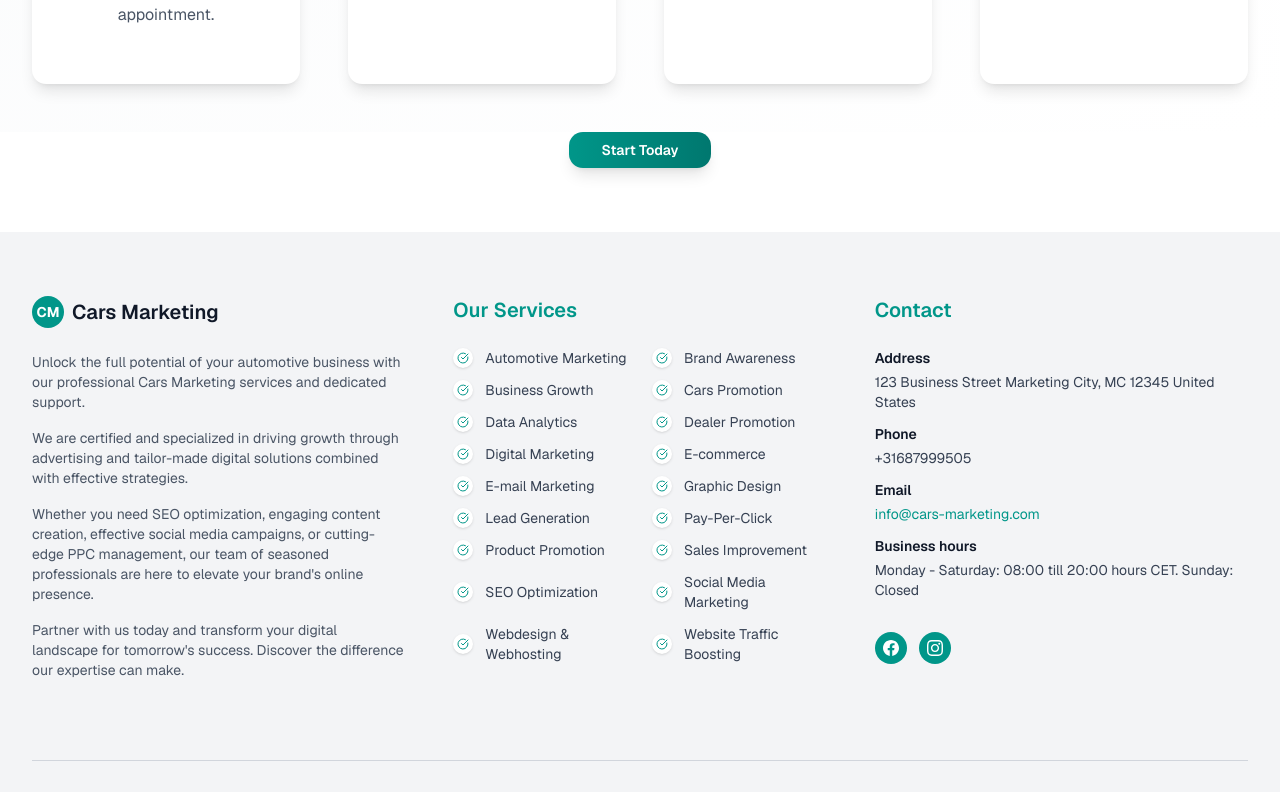
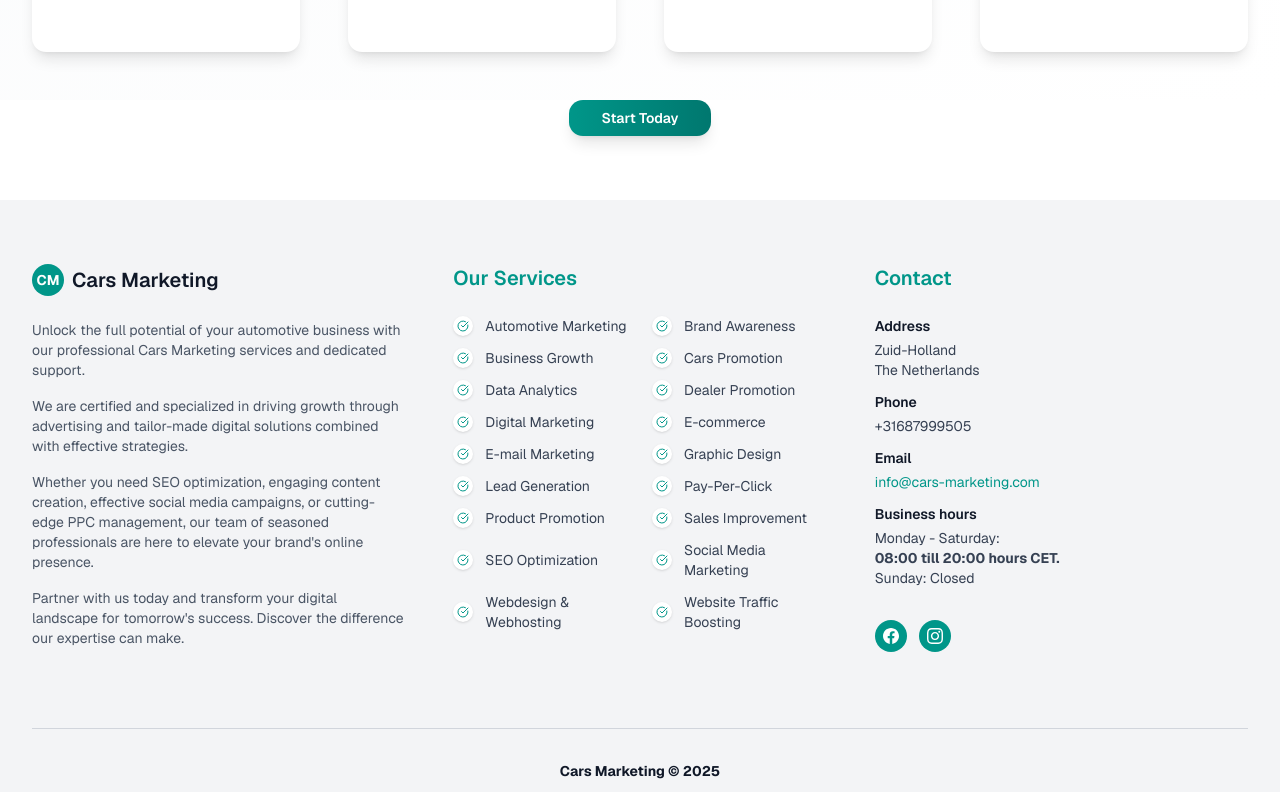
Before and after one commit to Sima-ae/cars-marketing, a Next.js app: page / in a window 1280 px wide. Shown: the part 2578-3370 px from the top of the page. Built offline with nearby package versions, Linux system fonts and the light colour scheme.

Commit message:
Add bold formatting for business hours time text

```diff
--- a/app/page.tsx
+++ b/app/page.tsx
@@ -165,7 +165,7 @@ export default function CarsMarketingPage() {
 
               <div className="grid grid-cols-1 sm:grid-cols-2 gap-4 text-sm text-gray-600">
                 <div className="space-y-2">
-                  {t.services.slice(0, 12).map((service, index) => (
+                  {t.services.slice(0, 13).map((service, index) => (
                     <div key={index} className="flex items-center space-x-2">
                       <div className="w-6 h-6 bg-white rounded-full flex items-center justify-center shadow-sm flex-shrink-0">
                         <CheckCircle className="w-4 h-4 text-teal-600" />
@@ -175,7 +175,7 @@ export default function CarsMarketingPage() {
                   ))}
                 </div>
                 <div className="space-y-2">
-                  {t.services.slice(12).map((service, index) => (
+                  {t.services.slice(13).map((service, index) => (
                     <div key={index + 12} className="flex items-center space-x-2">
                       <div className="w-6 h-6 bg-white rounded-full flex items-center justify-center shadow-sm flex-shrink-0">
                         <CheckCircle className="w-4 h-4 text-teal-600" />
@@ -430,7 +430,17 @@ export default function CarsMarketingPage() {
                 <div className="space-y-3 text-sm text-gray-700">
                   <div>
                     <h4 className="font-semibold text-gray-900 mb-1">{t.address}</h4>
-                    <p>{t.addressValue}</p>
+                    <p>
+                      {Array.isArray(t.addressValue)
+                        ? t.addressValue.map((line, index) => (
+                            <span key={index}>
+                              {line}
+                              {index < t.addressValue.length - 1 && <br />}
+                            </span>
+                          ))
+                        : t.addressValue
+                      }
+                    </p>
                   </div>
                   <div>
                     <h4 className="font-semibold text-gray-900 mb-1">{t.phone}</h4>
@@ -449,7 +459,21 @@ export default function CarsMarketingPage() {
                   </div>
                   <div>
                     <h4 className="font-semibold text-gray-900 mb-1">{t.businessHours}</h4>
-                    <p>{t.businessHoursValue}</p>
+                    <p>
+                      {Array.isArray(t.businessHoursValue)
+                        ? t.businessHoursValue.map((line, index) => (
+                            <span key={index}>
+                              {typeof line === 'object' && line.bold ? (
+                                <strong>{line.text}</strong>
+                              ) : (
+                                line
+                              )}
+                              {index < t.businessHoursValue.length - 1 && <br />}
+                            </span>
+                          ))
+                        : t.businessHoursValue
+                      }
+                    </p>
                   </div>
                 </div>
               </div>
--- a/lib/translations.ts
+++ b/lib/translations.ts
@@ -75,13 +75,17 @@ export const translations = {
     ourServices: "Our Services",
     contact: "Contact",
     address: "Address",
-    addressValue: "123 Business Street\nMarketing City, MC 12345\nUnited States",
+    addressValue: ["Zuid-Holland", "The Netherlands"],
     phone: "Phone",
     phoneValue: "+31687999505",
     email: "Email",
     emailValue: "info@cars-marketing.com",
     businessHours: "Business hours",
-    businessHoursValue: "Monday - Saturday:\n08:00 till 20:00 hours CET.\nSunday: Closed",
+    businessHoursValue: [
+      "Monday - Saturday:",
+      { text: "08:00 till 20:00 hours CET.", bold: true },
+      "Sunday: Closed"
+    ],
     copyright: "Cars Marketing © 2025",
     poweredBy: "Powered by",
 
@@ -198,13 +202,17 @@ export const translations = {
     ourServices: "Onze Diensten",
     contact: "Contact",
     address: "Adres",
-    addressValue: "123 Businessstraat\nMarketing Stad, MC 12345\nNederland",
+    addressValue: ["Zuid-Holland", "Nederland"],
     phone: "Telefoon",
     phoneValue: "+31687999505",
     email: "E-mail",
     emailValue: "info@cars-marketing.com",
     businessHours: "Openingstijden",
-    businessHoursValue: "Maandag - Zaterdag:\n08:00 tot 20:00 uur CET.\nZondag: Gesloten",
+    businessHoursValue: [
+      "Maandag - Zaterdag:",
+      { text: "08:00 tot 20:00 uur CET.", bold: true },
+      "Zondag: Gesloten"
+    ],
     copyright: "Cars Marketing © 2025",
     poweredBy: "Powered by",
 
```
